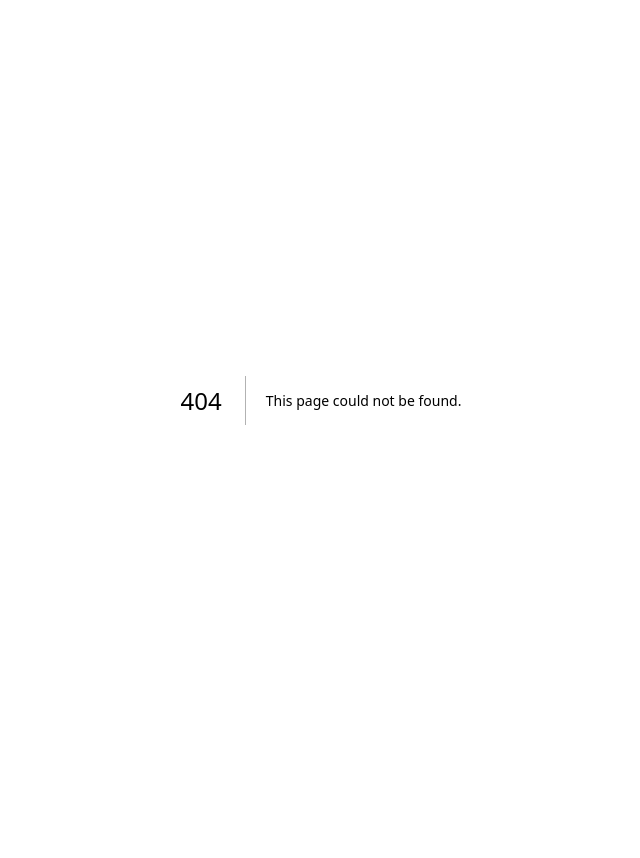
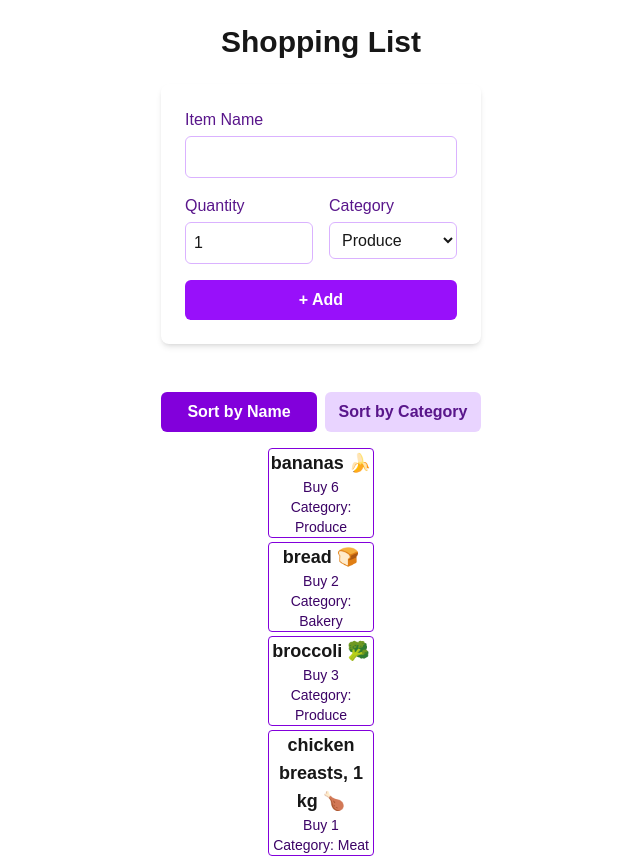
Before and after one commit to cresdom/cprg306-assignments, a Next.js app: page /week-6 in a window 1280 px wide. Before the commit this address had no page. Shown: the top 858 px of the page, without its empty margins (319-959 px from the left). Before the commit the page ends 800 px from the top, so only its background shows below. Built offline with nearby package versions, Linux system fonts and the light colour scheme.

Commit message:
week6 page.js creation

```diff
--- /dev/null
+++ b/app/week-6/page.js
@@ -0,0 +1,24 @@
+"use client";
+
+import { useState } from "react";
+import itemsData from "./items.json";
+import NewItem from "./NewItem";
+import ItemList from "./ItemList";
+
+export default function Page() {
+    const [items, setItems] = useState(itemsData);
+
+    function handleAddItem(newItem) {
+        setItems((prevItems) => [...prevItems, newItem]);
+    }
+
+    return (
+        <main className="p-6 flex flex-col items-center gap-6">
+        <h1 className="text-3xl font-bold">Shopping List</h1>
+
+        <NewItem onAddItem={handleAddItem} />
+
+        <ItemList items={items} />
+        </main>
+    );
+}
```
